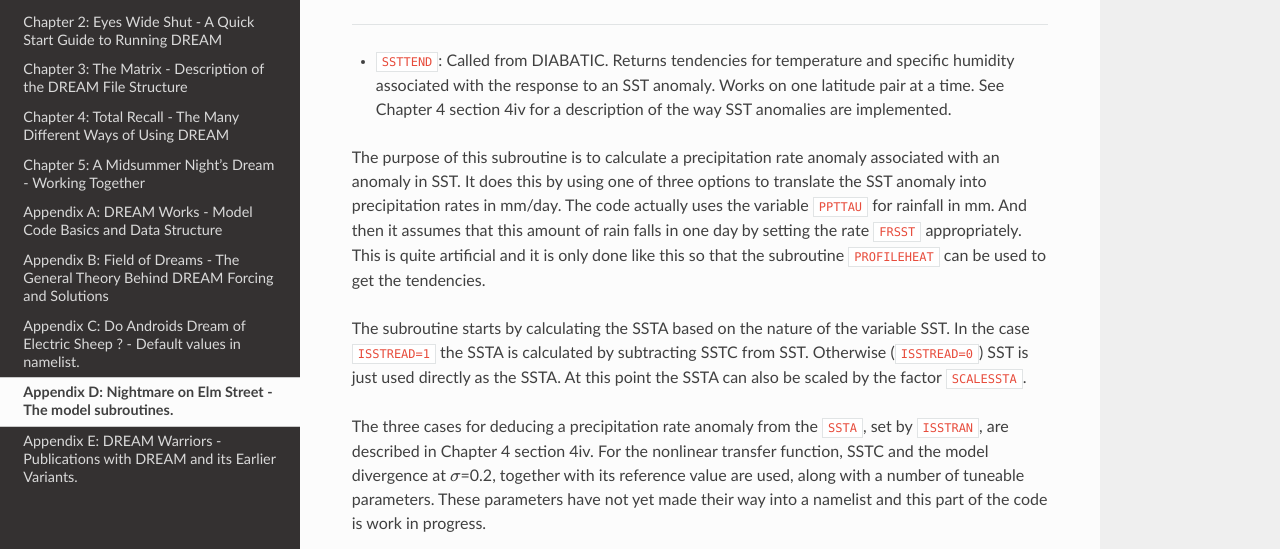
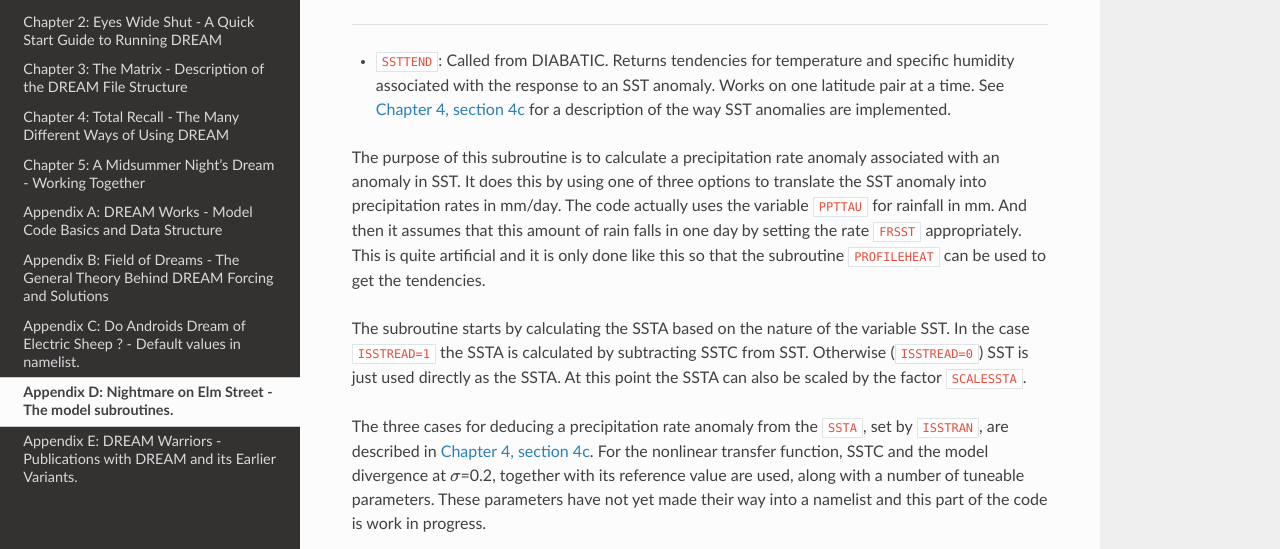
Before and after one commit to dream-gcm/usermanual, a Sphinx documentation site: the page built from source/AppendixD.md, in a window 1280 px wide and 1400 px high, scrolled down 9493 px. Shown: the part 207-756 px from the top of the window. Built offline with Sphinx 7.4.7 and the Read the Docs theme 2.0.0, drawn with Linux system fonts in a browser that asks for light colours; some of the changed text lies outside the part shown.

Commit message:
SLX: Upd

```diff
--- a/source/AppendixD.md
+++ b/source/AppendixD.md
@@ -194,13 +194,13 @@ It also sets the tendency `TGT` of temperature by spreading the total latent hea
 These calculations are done level by level and the grid point values of temperature TG and specific humidity `QG` are updated as we go. This subroutine also updates the total precipitation rate for diagnostics `PPTRATE` (mm/day).
 
 ---
-* `SSTTEND`: Called from DIABATIC. Returns tendencies for temperature and specific humidity associated with the response to an SST anomaly. Works on one latitude pair at a time. See Chapter 4 section 4iv for a description of the way SST anomalies are implemented.
+* `SSTTEND`: Called from DIABATIC. Returns tendencies for temperature and specific humidity associated with the response to an SST anomaly. Works on one latitude pair at a time. See [Chapter 4, section 4c](https://dreamusermanual.readthedocs.io/en/latest/Chapter4.html#adding-sea-surface-temperature-effects) for a description of the way SST anomalies are implemented.
 
 The purpose of this subroutine is to calculate a precipitation rate anomaly associated with an anomaly in SST. It does this by using one of three options to translate the SST anomaly into precipitation rates in mm/day. The code actually uses the variable `PPTTAU` for rainfall in mm. And then it assumes that this amount of rain falls in one day by setting the rate `FRSST` appropriately. This is quite artificial and it is only done like this so that the subroutine `PROFILEHEAT` can be used to get the tendencies.
 
 The subroutine starts by calculating the SSTA based on the nature of the variable SST. In the case `ISSTREAD=1` the SSTA is calculated by subtracting SSTC from SST. Otherwise (`ISSTREAD=0`) SST is just used directly as the SSTA. At this point the SSTA can also be scaled by the factor `SCALESSTA`.
 
-The three cases for deducing a precipitation rate anomaly from the `SSTA`, set by `ISSTRAN`, are described in Chapter 4 section 4iv. For the nonlinear transfer function, SSTC and the model divergence at $\sigma$=0.2, together with its reference value are used, along with a number of tuneable parameters. These parameters have not yet made their way into a namelist and this part of the code is work in progress.
+The three cases for deducing a precipitation rate anomaly from the `SSTA`, set by `ISSTRAN`, are described in [Chapter 4, section 4c](https://dreamusermanual.readthedocs.io/en/latest/Chapter4.html#adding-sea-surface-temperature-effects). For the nonlinear transfer function, SSTC and the model divergence at $\sigma$=0.2, together with its reference value are used, along with a number of tuneable parameters. These parameters have not yet made their way into a namelist and this part of the code is work in progress.
 
 Once `PPTTAU` has been calculated, it is constrained by the land-sea mask to be only over the sea, and by the selective mask to either pick an ocean basin or cover the whole of the tropics. A constraint is added in the case that the convection scheme is being used, that the daily rainfall cannot exceed the column water total.
 
@@ -214,7 +214,7 @@ This subroutine sets up damping rates due to vertical diffusion according to the
 A simple centred difference is applied to find diffusive flux convergence and this is assigned to the  tendencies of momentum, temperature and specific humidity. Only temperature and specific humidity grid variables are updated as there is no need to keep the momentum up to date.
 
 ---
-* `LSRTEND(J,TGTLSR,QGTLSR)`: Called by `DIABATIC`. Returns height dependent tendencies for temperature and specific humidity associated with resolved condensation (large scale rain). Works on one latitude pair at a time. See Chapter 4 section 4iii for a description of the large scale rain scheme.
+* `LSRTEND(J,TGTLSR,QGTLSR)`: Called by `DIABATIC`. Returns height dependent tendencies for temperature and specific humidity associated with resolved condensation (large scale rain). Works on one latitude pair at a time. See [Chapter 4, section 4c](https://dreamusermanual.readthedocs.io/en/latest/Chapter4.html#large-scale-rain) for a description of the large scale rain scheme.
 
 This subroutine calculates saturated specific humidity QSAT at every level at a given grid point and compares it with the local specific humidity (or its smoothed value `QGTR` if `LTRUNCQ` is enabled). The supersaturation `QDIFF` is the difference between the two, and it is used directly to calculate the local specific humidity tendency `QGTLSR` using the rate `FRCOND` derived from the timescale `TAUCOND`. The associated latent heating rate is applied to the local temperature tendency `TGTLSR`.
 
```
Also changed, not shown: other parts of source/AppendixD.md (+1 -1 lines), source/AppendixB.md (+6 -8 lines), source/Chapter2.md (+9 -9 lines).
